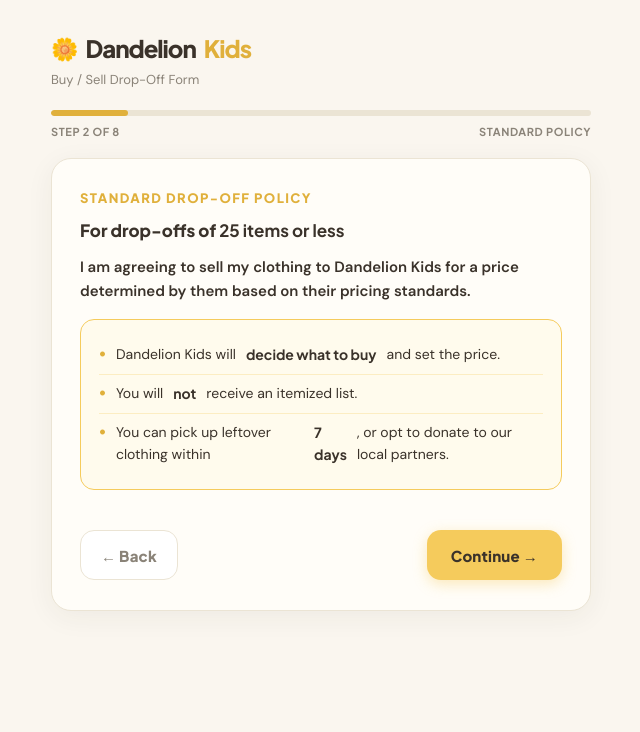
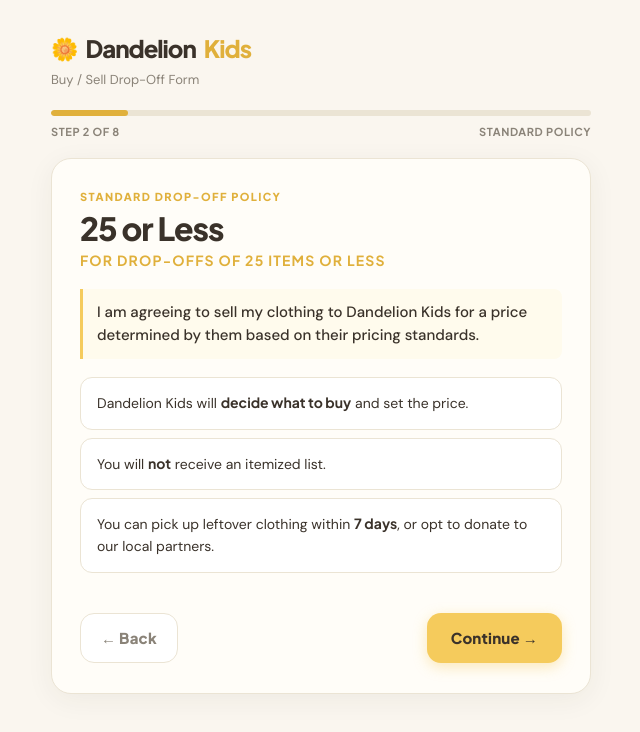
Before and after one commit to mwisniewski59/dandelion-kids, a plain HTML site: page intake.html in a window 1280 px wide. Both pictures are taken after a click on the button "Get Started →". Shown: the whole page, without its empty margins (319-959 px from the left). Drawn offline with nearby package versions, Linux system fonts and the light colour scheme.

Commit message:
Add files via upload

```diff
--- a/intake.html
+++ b/intake.html
@@ -47,29 +47,35 @@
 .lead{font-size:15px;color:var(--muted);margin-bottom:18px;line-height:1.55}
 .body-text{font-size:15px;color:var(--text);margin-bottom:16px;line-height:1.6}
 .body-text + .body-text{margin-top:-4px}
+
+/* POLICY HEADERS — make the drop-off TYPE the dominant visual element */
 .policy-title{
-  font-family:'Plus Jakarta Sans',sans-serif;font-weight:800;font-size:13px;
-  text-transform:uppercase;letter-spacing:1.4px;color:var(--accent-dark);margin-bottom:10px;
+  font-family:'Plus Jakarta Sans',sans-serif;font-weight:800;font-size:11px;
+  text-transform:uppercase;letter-spacing:1.4px;color:var(--accent-dark);margin-bottom:6px;
+}
+.policy-type{
+  font-family:'Plus Jakarta Sans',sans-serif;font-weight:800;font-size:32px;letter-spacing:-1px;
+  color:var(--text);line-height:1;margin-bottom:6px;
+}
+.policy-type-sub{
+  font-family:'Plus Jakarta Sans',sans-serif;font-weight:700;font-size:14px;
+  color:var(--accent-dark);text-transform:uppercase;letter-spacing:1.2px;margin-bottom:18px;
 }
 .policy-headline{
-  font-family:'Plus Jakarta Sans',sans-serif;font-weight:800;font-size:17px;
-  color:var(--text);margin-bottom:14px;line-height:1.35;
+  font-family:'DM Sans',sans-serif;font-weight:500;font-size:15px;
+  color:var(--text);margin-bottom:18px;line-height:1.55;
+  padding:12px 14px;background:#fffbed;border-left:3px solid var(--accent);border-radius:0 8px 8px 0;
 }
 
-/* TERMS LIST */
-.terms-list{
-  background:#fffbed;border:1.5px solid var(--accent);border-radius:var(--radius-sm);
-  padding:16px 18px;margin-bottom:18px;list-style:none;
+/* TERMS — replace bulleted list with stacked "term rows" — no bullets, no flex/wrap weirdness */
+.terms-list{margin-bottom:18px;list-style:none;padding:0}
+.terms-list li{
+  background:#fff;border:1.5px solid var(--border);border-radius:12px;
+  padding:14px 16px;font-size:14px;line-height:1.55;color:var(--text);
+  margin-bottom:8px;
 }
-.terms-list li{
-  display:flex;align-items:flex-start;gap:10px;
-  padding:8px 0;border-bottom:1px solid rgba(245,203,92,.3);font-size:14px;line-height:1.55;
-}
-.terms-list li:last-child{border-bottom:none}
-.terms-list li::before{
-  content:'•';color:var(--accent-dark);font-weight:800;font-size:18px;flex-shrink:0;line-height:1.2;
-}
-.terms-list li strong{font-family:'Plus Jakarta Sans',sans-serif;font-weight:700}
+.terms-list li:last-child{margin-bottom:0}
+.terms-list li strong{font-family:'Plus Jakarta Sans',sans-serif;font-weight:700;color:var(--text)}
 .terms-note{
   font-size:13px;color:var(--muted);font-style:italic;margin-top:-6px;margin-bottom:18px;line-height:1.5;
   padding:10px 14px;border-left:3px solid var(--accent);background:#fffbed;border-radius:0 8px 8px 0;
@@ -184,6 +190,10 @@
   h1{font-size:22px}
   h2{font-size:18px}
   .choice-card{padding:16px}
+  .policy-type{font-size:36px}
+  .policy-type-sub{font-size:12px}
+  .policy-headline{font-size:14px}
+  .terms-list li{padding:12px 14px;font-size:14px}
 }
 </style>
 </head>
@@ -216,8 +226,9 @@
   <!-- ===== STEP 2: STANDARD POLICY ===== -->
   <div class="step-card" id="step-2" hidden>
     <div class="policy-title">Standard Drop-Off Policy</div>
-    <div class="policy-headline">For drop-offs of <strong>25 items or less</strong></div>
-    <p class="body-text" style="font-weight:600">I am agreeing to sell my clothing to Dandelion Kids for a price determined by them based on their pricing standards.</p>
+    <div class="policy-type">25 or Less</div>
+    <div class="policy-type-sub">For drop-offs of 25 items or less</div>
+    <div class="policy-headline">I am agreeing to sell my clothing to Dandelion Kids for a price determined by them based on their pricing standards.</div>
     <ul class="terms-list">
       <li>Dandelion Kids will <strong>decide what to buy</strong> and set the price.</li>
       <li>You will <strong>not</strong> receive an itemized list.</li>
@@ -233,8 +244,9 @@
   <!-- ===== STEP 3: BULK POLICY ===== -->
   <div class="step-card" id="step-3" hidden>
     <div class="policy-title">Bulk Drop-Off Policy</div>
-    <div class="policy-headline">For drop-offs of <strong>26 items or more</strong></div>
-    <p class="body-text" style="font-weight:600">I am agreeing to sell my clothing to Dandelion Kids for <strong>$0.50 per item</strong> of clothing, and <strong>$0.25 per onesie or baby pants</strong>.</p>
+    <div class="policy-type">Bulk</div>
+    <div class="policy-type-sub">For drop-offs of 26 items or more</div>
+    <div class="policy-headline">I am agreeing to sell my clothing to Dandelion Kids for <strong>$0.50 per item</strong> of clothing, and <strong>$0.25 per onesie or baby pants</strong>.</div>
     <ul class="terms-list">
       <li>Dandelion Kids will <strong>decide what to buy</strong>.</li>
       <li>You will <strong>not</strong> receive an itemized list.</li>
```
